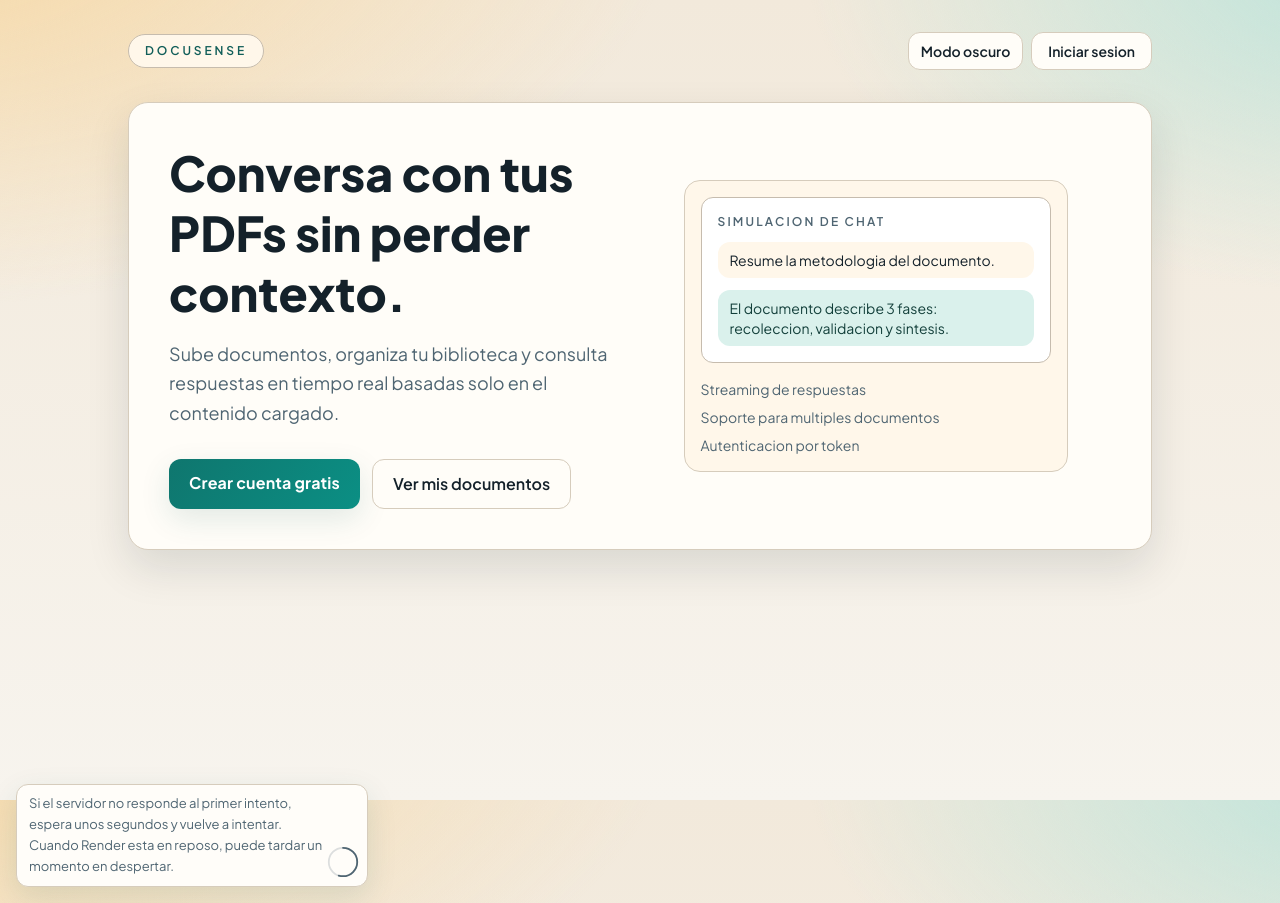
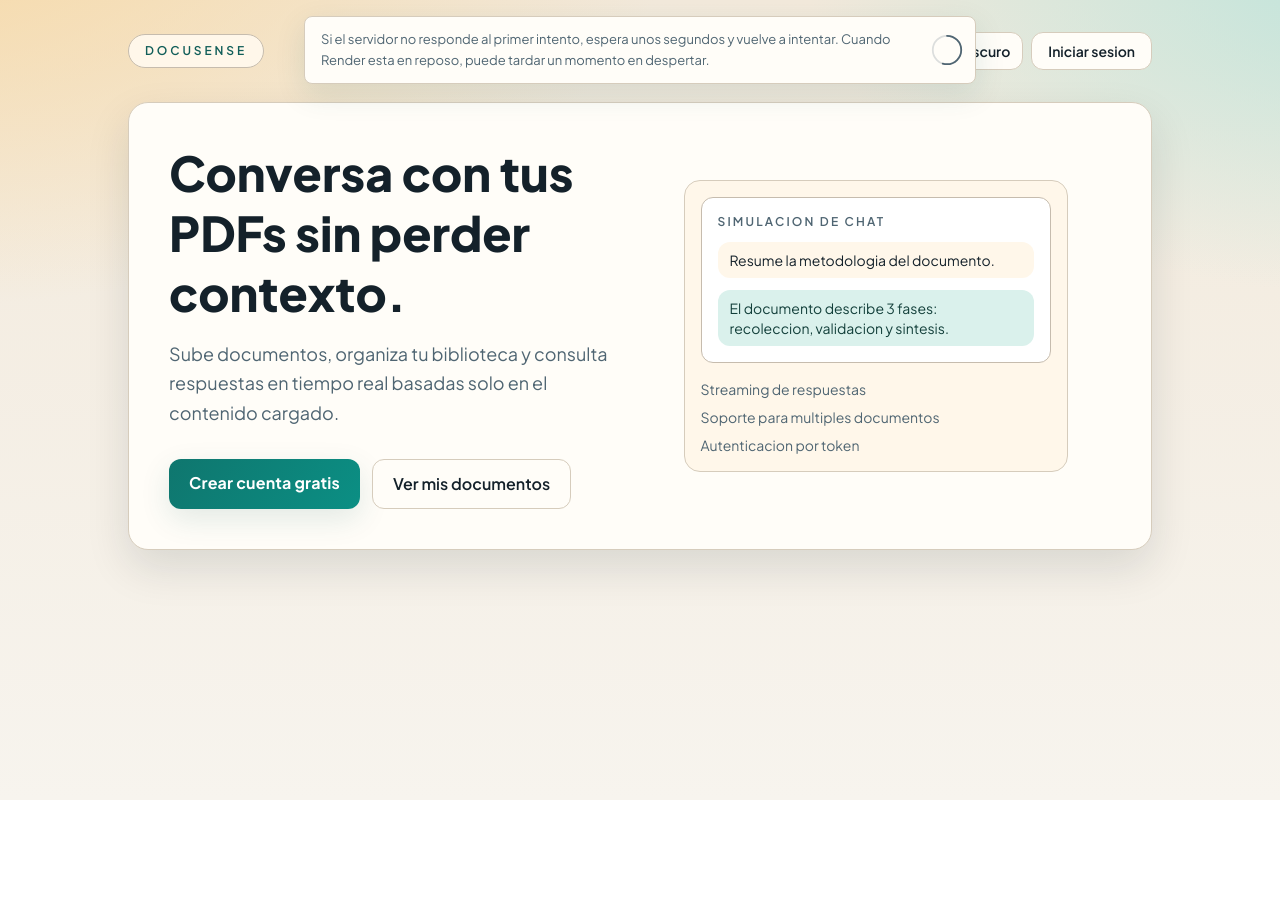
Before and after one commit to seyi-gh/Docusense-web, a Next.js app: page / in a window 1280 px wide. After the commit the page ends 800 px from the top, so only its background shows below. Built offline with nearby package versions, Linux system fonts and the light colour scheme.

Commit message:
fix: disclaimer bad formatted

```diff
--- a/src/components/DisclaimerWithTimer.tsx
+++ b/src/components/DisclaimerWithTimer.tsx
@@ -1,16 +1,17 @@
 'use client';
 
 import { useEffect, useState } from 'react';
+import { createPortal } from 'react-dom';
 
 export default function DisclaimerWithTimer() {
   const [isVisible, setIsVisible] = useState(true);
-  const [progress, setProgress] = useState(100); // 0-100
+  const [progress, setProgress] = useState(100);
 
   useEffect(() => {
     if (!isVisible) return;
 
-    const duration = 12000; // 12 seconds
-    const interval = 50; // Update every 50ms for smooth animation
+    const duration = 12000;
+    const interval = 50;
     const startTime = Date.now();
 
     const timer = setInterval(() => {
@@ -30,15 +31,14 @@ export default function DisclaimerWithTimer() {
 
   if (!isVisible) return null;
 
-  return (
-    <aside className="pointer-events-none fixed bottom-3 left-3 z-50 max-w-[22rem] rounded-xl border border-[var(--border-soft)] bg-[color-mix(in_srgb,var(--surface)_92%,#ffffff_8%)] px-3 py-2 pr-10 text-xs leading-relaxed text-[var(--text-soft)] shadow-[var(--shadow-soft)] sm:bottom-4 sm:left-4 sm:text-[13px] relative">
+  const disclaimer = (
+    <div className="pointer-events-none fixed top-0 left-0 right-0 z-[9999] flex justify-center px-3 py-3 sm:py-4">
+      <div className="w-full max-w-2xl rounded-lg border border-[var(--border-soft)] bg-[color-mix(in_srgb,var(--surface)_95%,#ffffff_5%)] px-4 py-3 pr-12 text-xs leading-relaxed text-[var(--text-soft)] shadow-[var(--shadow-soft)] sm:text-[13px] relative">
         Si el servidor no responde al primer intento, espera unos segundos y vuelve a intentar.
         Cuando Render esta en reposo, puede tardar un momento en despertar.
 
-      {/* Circular progress indicator */}
-      <div className="absolute bottom-2 right-2 w-8 h-8 flex items-center justify-center">
+        <div className="absolute top-1/2 right-3 -translate-y-1/2 w-7 h-7 sm:w-8 sm:h-8 flex items-center justify-center">
           <svg className="w-full h-full" viewBox="0 0 36 36">
-          {/* Background circle */}
             <circle
               cx="18"
               cy="18"
@@ -48,7 +48,6 @@ export default function DisclaimerWithTimer() {
               strokeWidth="2"
               opacity="0.2"
             />
-          {/* Progress circle */}
             <circle
               cx="18"
               cy="18"
@@ -67,6 +66,9 @@ export default function DisclaimerWithTimer() {
             />
           </svg>
         </div>
-    </aside>
+      </div>
+    </div>
   );
+
+  return typeof document !== 'undefined' ? createPortal(disclaimer, document.body) : null;
 }
```
Lines whose indentation alone changed are shown as unchanged.
